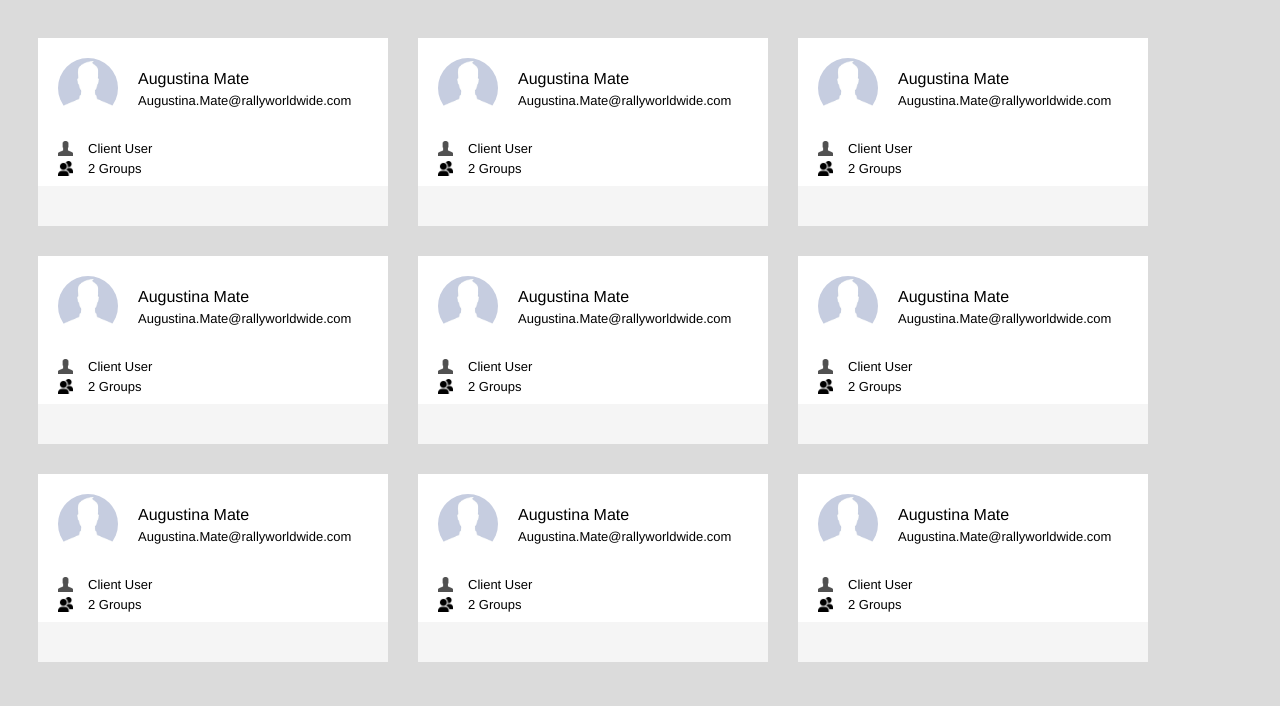
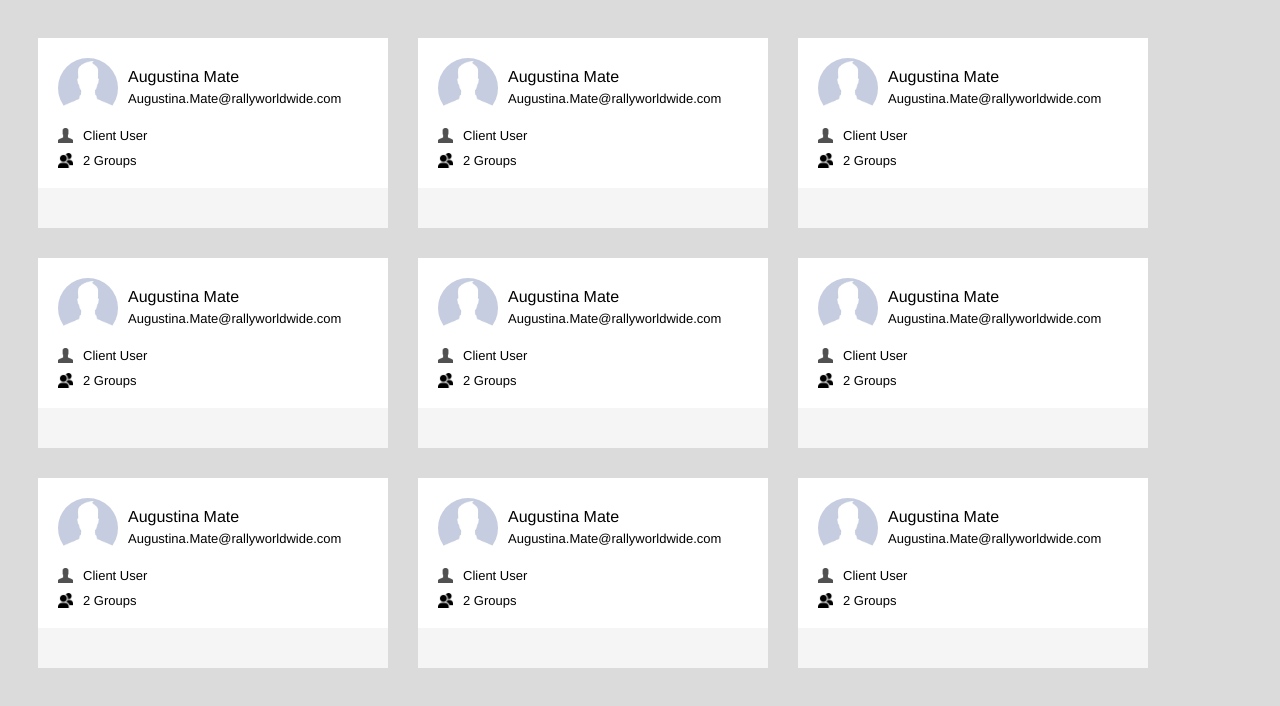
Before and after one commit to agupta93/layout, a plain HTML site: page index.html in a window 1280 px wide. Drawn offline with Linux system fonts and the light colour scheme.

Commit message:
fixed the div alignment errors

```diff
--- a/css/style.css
+++ b/css/style.css
@@ -19,18 +19,26 @@ body{
 	float: left;
 }
 
+.personalCardInfo{
+	overflow: auto;
+}
+
 .personal{
-	margin-left: 80px;
-	margin-top: 12px;
+	float: left;
+	margin-left: 10px;
+	margin-top: 10px;
 	font-family: "Helvetica Neue";
 
 }
 
 .otherCardInfo{
-	position: relative;;
-	top: 10px;
-	margin-top: 5px;
-	font-family: "Helvetica Neue"
+	clear: left;
+}
+
+.otherInfo{
+	margin-top: 10px;
+	font-family: "Helvetica Neue";
+	overflow: auto;
 }
 
 .otherCardInfoImg{
@@ -40,8 +48,9 @@ body{
 }
 
 .otherCardInfoText{
-	margin-left: 30px;
+	margin-left: 10px;
 	font-size: 13px;
+	float: left
 }
 
 .personalName{
--- a/index.html
+++ b/index.html
@@ -7,219 +7,255 @@
 	<body>
 		<div class="finalCard">
 			<div class="card">
+				<div class="personalCardInfo">
 					<img src="assets/profile-placeholder.jpg" class="profile-img">
 					<div class="personal">
 						<div class="personalName">Augustina Mate</div>
 						<div class="personalEmail">Augustina.Mate@rallyworldwide.com</div>
 					</div>
-				<br>
+				</div>
 				<div class="otherCardInfo">
+					<div class="otherInfo">
 						<img src="assets/user-glyph.png" class="otherCardInfoImg">
 						<div class="otherCardInfoText">
 							Client User
 						</div>
 					</div>
-				<div class="otherCardInfo">
+					<div class="otherInfo">
 						<img src="assets/groupuser-glyph.png" class="otherCardInfoImg">
 						<div class="otherCardInfoText">
 							2 Groups
 						</div>
 					</div>
 				</div>
+			</div>
 			<div class="shade">
 			</div>
 		</div>
+
 		<div class="finalCard">
 			<div class="card">
+				<div class="personalCardInfo">
 					<img src="assets/profile-placeholder.jpg" class="profile-img">
 					<div class="personal">
 						<div class="personalName">Augustina Mate</div>
 						<div class="personalEmail">Augustina.Mate@rallyworldwide.com</div>
 					</div>
-				<br>
+				</div>
 				<div class="otherCardInfo">
+					<div class="otherInfo">
 						<img src="assets/user-glyph.png" class="otherCardInfoImg">
 						<div class="otherCardInfoText">
 							Client User
 						</div>
 					</div>
-				<div class="otherCardInfo">
+					<div class="otherInfo">
 						<img src="assets/groupuser-glyph.png" class="otherCardInfoImg">
 						<div class="otherCardInfoText">
 							2 Groups
 						</div>
 					</div>
 				</div>
+			</div>
 			<div class="shade">
 			</div>
 		</div>
+
 		<div class="finalCard">
 			<div class="card">
+				<div class="personalCardInfo">
 					<img src="assets/profile-placeholder.jpg" class="profile-img">
 					<div class="personal">
 						<div class="personalName">Augustina Mate</div>
 						<div class="personalEmail">Augustina.Mate@rallyworldwide.com</div>
 					</div>
-				<br>
+				</div>
 				<div class="otherCardInfo">
+					<div class="otherInfo">
 						<img src="assets/user-glyph.png" class="otherCardInfoImg">
 						<div class="otherCardInfoText">
 							Client User
 						</div>
 					</div>
-				<div class="otherCardInfo">
+					<div class="otherInfo">
 						<img src="assets/groupuser-glyph.png" class="otherCardInfoImg">
 						<div class="otherCardInfoText">
 							2 Groups
 						</div>
 					</div>
 				</div>
+			</div>
 			<div class="shade">
 			</div>
 		</div>
+
 		<div class="finalCard">
 			<div class="card">
+				<div class="personalCardInfo">
 					<img src="assets/profile-placeholder.jpg" class="profile-img">
 					<div class="personal">
 						<div class="personalName">Augustina Mate</div>
 						<div class="personalEmail">Augustina.Mate@rallyworldwide.com</div>
 					</div>
-				<br>
+				</div>
 				<div class="otherCardInfo">
+					<div class="otherInfo">
 						<img src="assets/user-glyph.png" class="otherCardInfoImg">
 						<div class="otherCardInfoText">
 							Client User
 						</div>
 					</div>
-				<div class="otherCardInfo">
+					<div class="otherInfo">
 						<img src="assets/groupuser-glyph.png" class="otherCardInfoImg">
 						<div class="otherCardInfoText">
 							2 Groups
 						</div>
 					</div>
 				</div>
+			</div>
 			<div class="shade">
 			</div>
 		</div>
+
 		<div class="finalCard">
 			<div class="card">
+				<div class="personalCardInfo">
 					<img src="assets/profile-placeholder.jpg" class="profile-img">
 					<div class="personal">
 						<div class="personalName">Augustina Mate</div>
 						<div class="personalEmail">Augustina.Mate@rallyworldwide.com</div>
 					</div>
-				<br>
+				</div>
 				<div class="otherCardInfo">
+					<div class="otherInfo">
 						<img src="assets/user-glyph.png" class="otherCardInfoImg">
 						<div class="otherCardInfoText">
 							Client User
 						</div>
 					</div>
-				<div class="otherCardInfo">
+					<div class="otherInfo">
 						<img src="assets/groupuser-glyph.png" class="otherCardInfoImg">
 						<div class="otherCardInfoText">
 							2 Groups
 						</div>
 					</div>
 				</div>
+			</div>
 			<div class="shade">
 			</div>
 		</div>
+
 		<div class="finalCard">
 			<div class="card">
+				<div class="personalCardInfo">
 					<img src="assets/profile-placeholder.jpg" class="profile-img">
 					<div class="personal">
 						<div class="personalName">Augustina Mate</div>
 						<div class="personalEmail">Augustina.Mate@rallyworldwide.com</div>
 					</div>
-				<br>
+				</div>
 				<div class="otherCardInfo">
+					<div class="otherInfo">
 						<img src="assets/user-glyph.png" class="otherCardInfoImg">
 						<div class="otherCardInfoText">
 							Client User
 						</div>
 					</div>
-				<div class="otherCardInfo">
+					<div class="otherInfo">
 						<img src="assets/groupuser-glyph.png" class="otherCardInfoImg">
 						<div class="otherCardInfoText">
 							2 Groups
 						</div>
 					</div>
 				</div>
+			</div>
 			<div class="shade">
 			</div>
 		</div>
+
 		<div class="finalCard">
 			<div class="card">
+				<div class="personalCardInfo">
 					<img src="assets/profile-placeholder.jpg" class="profile-img">
 					<div class="personal">
 						<div class="personalName">Augustina Mate</div>
 						<div class="personalEmail">Augustina.Mate@rallyworldwide.com</div>
 					</div>
-				<br>
+				</div>
 				<div class="otherCardInfo">
+					<div class="otherInfo">
 						<img src="assets/user-glyph.png" class="otherCardInfoImg">
 						<div class="otherCardInfoText">
 							Client User
 						</div>
 					</div>
-				<div class="otherCardInfo">
+					<div class="otherInfo">
 						<img src="assets/groupuser-glyph.png" class="otherCardInfoImg">
 						<div class="otherCardInfoText">
 							2 Groups
 						</div>
 					</div>
 				</div>
+			</div>
 			<div class="shade">
 			</div>
 		</div>
+
 		<div class="finalCard">
 			<div class="card">
+				<div class="personalCardInfo">
 					<img src="assets/profile-placeholder.jpg" class="profile-img">
 					<div class="personal">
 						<div class="personalName">Augustina Mate</div>
 						<div class="personalEmail">Augustina.Mate@rallyworldwide.com</div>
 					</div>
-				<br>
+				</div>
 				<div class="otherCardInfo">
+					<div class="otherInfo">
 						<img src="assets/user-glyph.png" class="otherCardInfoImg">
 						<div class="otherCardInfoText">
 							Client User
 						</div>
 					</div>
-				<div class="otherCardInfo">
+					<div class="otherInfo">
 						<img src="assets/groupuser-glyph.png" class="otherCardInfoImg">
 						<div class="otherCardInfoText">
 							2 Groups
 						</div>
 					</div>
 				</div>
+			</div>
 			<div class="shade">
 			</div>
 		</div>
+
 		<div class="finalCard">
 			<div class="card">
+				<div class="personalCardInfo">
 					<img src="assets/profile-placeholder.jpg" class="profile-img">
 					<div class="personal">
 						<div class="personalName">Augustina Mate</div>
 						<div class="personalEmail">Augustina.Mate@rallyworldwide.com</div>
 					</div>
-				<br>
+				</div>
 				<div class="otherCardInfo">
+					<div class="otherInfo">
 						<img src="assets/user-glyph.png" class="otherCardInfoImg">
 						<div class="otherCardInfoText">
 							Client User
 						</div>
 					</div>
-				<div class="otherCardInfo">
+					<div class="otherInfo">
 						<img src="assets/groupuser-glyph.png" class="otherCardInfoImg">
 						<div class="otherCardInfoText">
 							2 Groups
 						</div>
 					</div>
 				</div>
+			</div>
 			<div class="shade">
 			</div>
 		</div>
+
 	</body>
 </html>
```
Also changed, not shown: 1 other file. Lines whose indentation alone changed are shown as unchanged.
